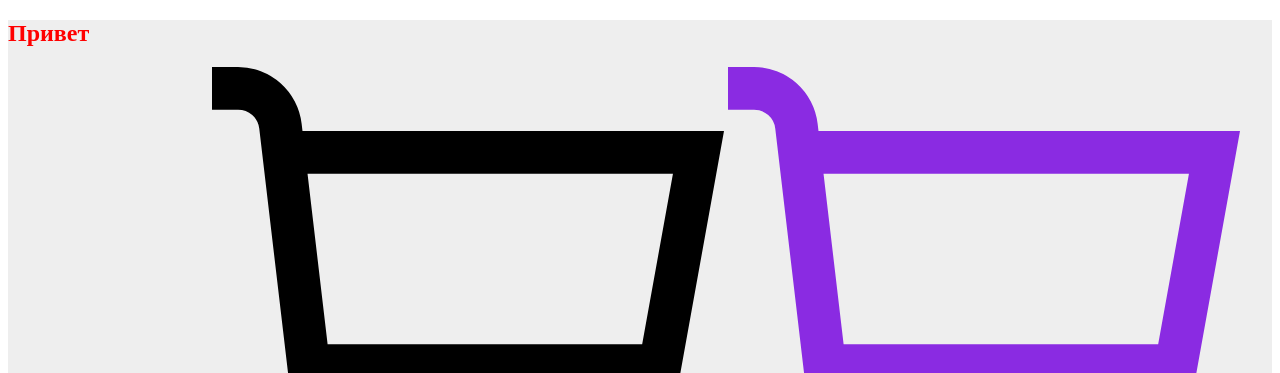
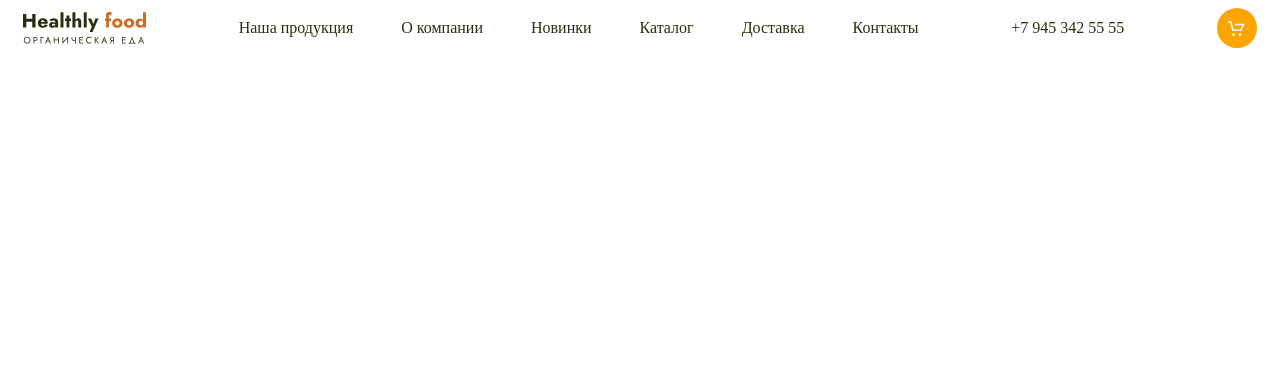
Before and after one commit to Fishanna/Module02-shop, a website built with webpack: page src/index.html in a window 1280 px wide. Shown: the top 373 px of the page. Built offline with nearby package versions, Linux system fonts and the light colour scheme.

Commit message:
add header

```diff
--- a/src/index.html
+++ b/src/index.html
@@ -1,43 +1,41 @@
 <!DOCTYPE html>
-<html lang="en">
+<html lang="ru">
 <head>
     <meta charset="UTF-8">
     <meta name="viewport" content="width=device-width, initial-scale=1.0">
-    <title>Document</title>
+    <title>Здоровое питание</title>
 </head>
 <body>
-    <div class="box">
-        <h2 class="box_title">Привет</h2>
-        <img src="./images/logo.png" alt="" class="box_image">
-        <img src="./images/shopping-cart.svg" alt="">
-        <svg class="box_svg" xmlns="http://www.w3.org/2000/svg" viewBox="0 0 24 24" width="512" height="512"><g id="_01_align_center" data-name="01 align center"><path d="M24,3H4.242L4.2,2.649A3,3,0,0,0,1.222,0H0V2H1.222a1,1,0,0,1,.993.883L3.8,16.351A3,3,0,0,0,6.778,19H20V17H6.778a1,1,0,0,1-.993-.884L5.654,15H21.836ZM20.164,13H5.419L4.478,5H21.607Z"/><circle cx="7" cy="22" r="2"/><circle cx="17" cy="22" r="2"/></g></svg>
-        <hr>
-        <svg width="100" height="50">
-            <rect width="100" height="50" fill="#ff0">
-            </rect>
-        </svg>
-        <hr>
-        <svg width="100" height="100">
-            <circle cx="50" cy="50" r="50"></circle>
-        </svg>
-        <hr>
-        <svg width="100" height="60">
-        <ellipse cx="50" cy="30" rx="50" rx="50" ry="30"></ellipse>
-        </svg>
-        <hr>
-        <svg width="200" height="200">
-        <polygon points="0,0, 100,100 0,200"></polygon>
-    </svg>
-        <hr>
-        <svg>
-        <line x1="220" y1="10" x2="20" y2="130" stroke="green"></line>
-        </svg>
-        <hr>
-        <svg>
-        <polyline points="5,135 30,5 55,135 80,5" stroke="green" fill="none" stroke-width="5"></polyline>
-
-    </svg >
-    </div>
-
-</body>
+    <div class="main">
+        <header class="header">
+            <a href="" class="logo"></a>
+         <nav>
+        <ul class="header__nav">
+           <li class="header__item">
+            <a href="#" class="header__link">Наша продукция</a>
+            </li>
+            <li class="header__item">
+            <a href="#" class="header__link">О компании</a>
+            </li>
+            <li class="header__item">
+            <a href="#" class="header__link">Новинки</a>
+            </li>
+            <li class="header__item">
+            <a href="#" class="header__link">Каталог</a>
+            </li>
+            <li class="header__item">
+            <a href="#" class="header__link">Доставка</a>
+            </li>
+            <li class="header__item">
+            <a href="#" class="header__link">Контакты</a>
+            </li>
+        </ul>
+         </nav>
+         <a href="tel:+79453425555" class="header__tel">+7 945 342 55 55</a>
+         <a href="#" class="header__cart">
+            <span class="header__counter">0</span>
+            </a>
+        </header>
+        </div>
+            </body>
 </html>
--- a/src/styles/main.scss
+++ b/src/styles/main.scss
@@ -1,19 +1,62 @@
-$bg: #eee;
+$text: #27300f;
+$orange: #d26a22;
+$white: #fff;
 
-.box {
-    background-color: $bg;
-    &_title {
-        color: #f00;
+.header {
+    max-width: 1440px;
+    margin: 0 auto;
+    padding-left: 15px;
+    padding-right: 15px;
+    display: flex;
+    justify-content: space-between;
+    align-items: center;
+    &__nav {
+        display: flex;
+        list-style-type: none;
+        margin: 0;
+        padding-left: 0;
+        gap: 48px;
     }
-    &_image {
-        max-width: 200px;
+
+    &__link {
+        font-size: 16px;
+        color: $text;
+        text-decoration: none;
+        &:hover {
+            color: orange;
+        }
     }
-    &_svg {
-        fill: blueviolet;
+    &__tel {
+        font-size: 16px;
+        color: $text;
+        text-decoration: none;
         &:hover {
-            fill: gold
-
-        }
-
+            color: orange;
+         }
     }
+    &__cart {
+        display: block;
+        width: 40px;
+        height: 40px;
+        border-radius: 100%;
+        background-color: orange;
+        background-image: url(../images/cart.svg);
+        background-repeat: no-repeat;
+        background-size: 17px 15px;
+        background-position: center;
+          }
+    &__counter {
+        font-size: 8px;
+        color: $white;
+        position: absolute;
+        right: 10px;
+        top: 8px;
+    }
+.logo {
+    display: block;
+    background-image: url(../images/logo.svg);
+    background-repeat: no-repeat;
+    background-size: cover;
+    width: 123px;
+    height: 32px;}
 }
```
Also changed, not shown: dist/index.html, dist/styles/main.css, src/images/cart.svg (added), src/images/logo.svg (added).
